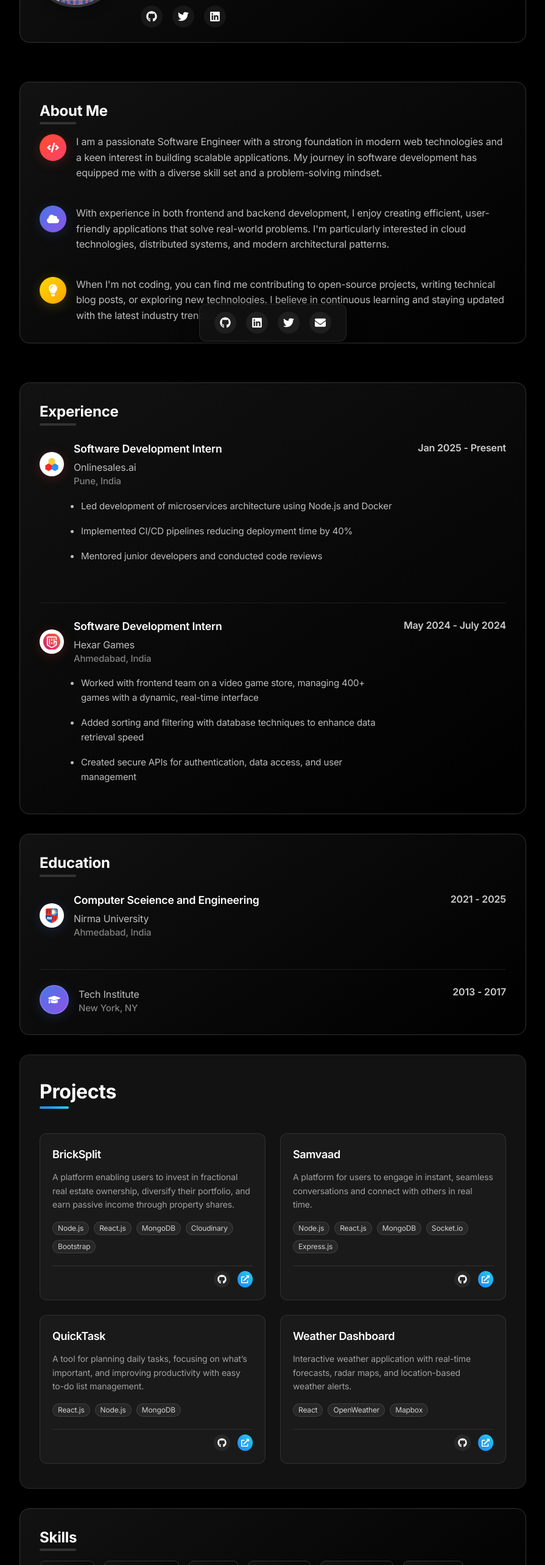
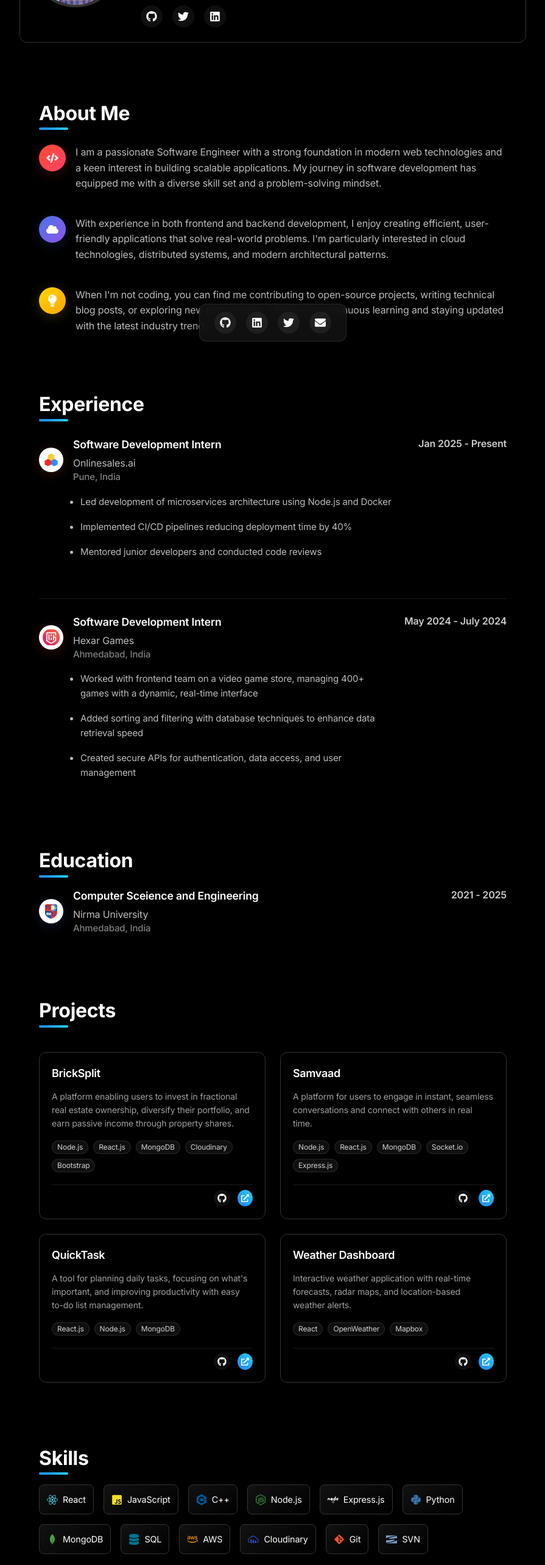
Before and after one commit to Keyur2311/keyur-portfolio, a React (Vite) app: page / in a window 1280 px wide. Shown: the part 220-2786 px from the top of the page at 61% size, without its empty margins (192-1087 px from the left). Built offline with nearby package versions, Linux system fonts and the light colour scheme.

Commit message:
Some UI improvements

```diff
--- a/src/components/AboutMe.jsx
+++ b/src/components/AboutMe.jsx
@@ -12,31 +12,29 @@ const AboutMe = () => {
       <Paper
         sx={{
           p: 4,
-          mb: 4,
-          background: 'linear-gradient(145deg, #121212 0%, #000000 100%)',
+          background: '#000000',
           borderRadius: 4,
-          border: '1px solid #333333',
+          // border: '1px solid #333333',
           boxShadow: '0 8px 32px rgba(0, 0, 0, 0.3)',
         }}
       >
           <Typography
             variant="h4"
-          component="h2"
-          gutterBottom
             sx={{
-            fontWeight: 'bold',
-            color: '#ffffff',
-            mb: 3,
+              fontSize: { xs: '1.75rem', md: '2rem' },
+              fontWeight: 700,
+              color: '#fff',
+              mb: 4,
               position: 'relative',
               '&::after': {
                 content: '""',
                 position: 'absolute',
                 bottom: -8,
                 left: 0,
-              width: '60px',
-              height: '4px',
-              background: '#333333',
+                width: 48,
+                height: 4,
                 borderRadius: '2px',
+                background: 'linear-gradient(45deg, #2196F3 30%, #21CBF3 90%)',
               },
             }}
           >
--- a/src/components/Education.jsx
+++ b/src/components/Education.jsx
@@ -10,12 +10,6 @@ const education = [
     location: "Ahmedabad, India",
     date: "2021 - 2025",
     logo: nirmaLogo
-  },
-  {
-    degree: "",
-    institution: "Tech Institute",
-    location: "New York, NY",
-    date: "2013 - 2017",
   },
   // Add more education entries as needed
 ];
@@ -30,30 +24,29 @@ const Education = () => {
       <Paper
         sx={{
           p: 4,
-          background: 'linear-gradient(145deg, #121212 0%, #000000 100%)',
+          background: '#000000',
           borderRadius: 4,
-          border: '1px solid #333333',
+          // border: '1px solid #333333',
           boxShadow: '0 8px 32px rgba(0, 0, 0, 0.3)',
         }}
       >
           <Typography
             variant="h4"
-          component="h2"
-          gutterBottom
             sx={{
-            fontWeight: 'bold',
-            color: '#ffffff',
-            mb: 4,
+              fontSize: { xs: '1.75rem', md: '2rem' },
+              fontWeight: 700,
+              color: '#fff',
+              mb: 3,
               position: 'relative',
               '&::after': {
                 content: '""',
                 position: 'absolute',
                 bottom: -8,
                 left: 0,
-              width: '60px',
-              height: '4px',
-              background: '#333333',
+                width: 48,
+                height: 4,
                 borderRadius: '2px',
+                background: 'linear-gradient(45deg, #2196F3 30%, #21CBF3 90%)',
               },
             }}
           >
--- a/src/components/Experience.jsx
+++ b/src/components/Experience.jsx
@@ -42,19 +42,18 @@ const Experience = () => {
       <Paper
         sx={{
           p: 4,
-          background: 'linear-gradient(145deg, #121212 0%, #000000 100%)',
+          background: '#000000',
           borderRadius: 4,
-          border: '1px solid #333333',
+          // border: '1px solid #333333',
           boxShadow: '0 8px 32px rgba(0, 0, 0, 0.3)',
         }}
       >
           <Typography
             variant="h4"
-          component="h2"
-          gutterBottom
             sx={{
-            fontWeight: 'bold',
-            color: '#ffffff',
+              fontSize: { xs: '1.75rem', md: '2rem' },
+              fontWeight: 700,
+              color: '#fff',
               mb: 4,
               position: 'relative',
               '&::after': {
@@ -62,10 +61,10 @@ const Experience = () => {
                 position: 'absolute',
                 bottom: -8,
                 left: 0,
-              width: '60px',
-              height: '4px',
-              background: '#333333',
+                width: 48,
+                height: 4,
                 borderRadius: '2px',
+                background: 'linear-gradient(45deg, #2196F3 30%, #21CBF3 90%)',
               },
             }}
           >
--- a/src/components/ProfileCard.jsx
+++ b/src/components/ProfileCard.jsx
@@ -13,9 +13,9 @@ const ProfileCard = () => {
       <Card
         sx={{
           mb: 4,
-          background: 'linear-gradient(145deg, #121212 0%, #000000 100%)',
-          boxShadow: '0 8px 32px rgba(0, 0, 0, 0.3)',
-          borderRadius: 4,
+          background: '#000000',
+          boxShadow: '10px 8px 32px rgba(0, 0, 0, 0.3)',
+          borderRadius: 3,
           border: '1px solid #333333',
         }}
       >
--- a/src/components/ProjectCard.jsx
+++ b/src/components/ProjectCard.jsx
@@ -5,9 +5,9 @@ const ProjectCard = ({ project }) => {
   return (
     <Box
       sx={{
-        backgroundColor: '#1a1a1a',
+        background: '#000000',
         borderRadius: '12px',
-        border: '1px solid rgba(255, 255, 255, 0.1)',
+        border: '1px solid #333333',
         overflow: 'hidden',
         height: '100%',
         display: 'flex',
--- a/src/components/Projects.jsx
+++ b/src/components/Projects.jsx
@@ -18,7 +18,7 @@ const projects = [
   },
   {
     title: "QuickTask",
-    description: "A tool for planning daily tasks, focusing on what’s important, and improving productivity with easy to-do list management.",
+    description: "A tool for planning daily tasks, focusing on what's important, and improving productivity with easy to-do list management.",
     technologies: ["React.js", "Node.js", "MongoDB"],
     github: "https://github.com/Keyur2311/QuickTask",
     live: "https://quicktask-app.vercel.app/",
@@ -36,10 +36,11 @@ const Projects = () => {
   return (
     <Box
       sx={{
-        backgroundColor: '#121212',
+        background: '#000000',
         borderRadius: '16px',
-        border: '1px solid rgba(255, 255, 255, 0.1)',
+        // border: '1px solid #333333',
         overflow: 'hidden',
+        boxShadow: '0 8px 32px rgba(0, 0, 0, 0.3)',
       }}
     >
       <Container
--- a/src/components/Skills.jsx
+++ b/src/components/Skills.jsx
@@ -31,20 +31,18 @@ const Skills = () => {
       <Paper
         sx={{
           p: 4,
-          mb: 4,
-          background: 'linear-gradient(145deg, #121212 0%, #000000 100%)',
+          background: '#000000',
           borderRadius: 4,
-          border: '1px solid #333333',
+          // border: '1px solid #333333',
           boxShadow: '0 8px 32px rgba(0, 0, 0, 0.3)',
         }}
       >
                  <Typography
             variant="h4"
-          component="h2"
-          gutterBottom
             sx={{
-            fontWeight: 'bold',
-            color: '#ffffff',
+              fontSize: { xs: '1.75rem', md: '2rem' },
+              fontWeight: 700,
+              color: '#fff',
               mb: 3,
               position: 'relative',
               '&::after': {
@@ -52,10 +50,10 @@ const Skills = () => {
                 position: 'absolute',
                 bottom: -8,
                 left: 0,
-              width: '60px',
-              height: '4px',
-              background: '#333333',
+                width: 48,
+                height: 4,
                 borderRadius: '2px',
+                background: 'linear-gradient(45deg, #2196F3 30%, #21CBF3 90%)',
               },
             }}
           >
```
Lines whose indentation alone changed are shown as unchanged.
